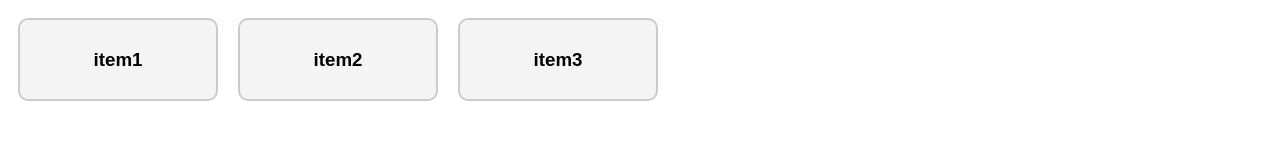
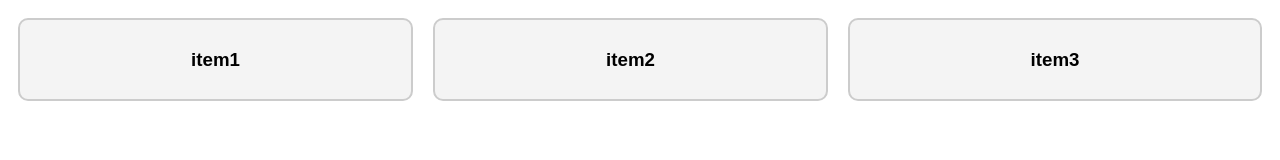
Before and after one commit to yemre41/Modern-HTML5-And-CSS3-Course, a plain HTML site: page CSS Course/12_FlexBasic.html in a window 1280 px wide. Drawn offline with Linux system fonts and the light colour scheme.

Commit message:
CSS Course

```diff
--- a/CSS Course/12_FlexBasic.html
+++ b/CSS Course/12_FlexBasic.html
@@ -29,7 +29,26 @@
         margin: 10px;
         text-align: center;
         border-radius: 10px;
-        width: 200px;
+        /*Tüm genişliği kaplar=grow /shrink 0 / 200px e kadar kuculur*/
+        flex: 1 0 200px;
+        }
+
+        .item-1{
+            /*Ekran küçülsede boyut aynı kalır*/
+            /* flex-shrink: 0; */
+        }
+
+        .item-2{
+            /*Alanın gerı kalanını kaplar*/
+            /* flex-grow: 1;
+            flex-basis: 0; */
+        }
+
+        .item-3{
+            /*Flex-grow 1 in 2 katı olur*/
+            /* flex-grow: 2;
+            flex-basis: 0; */
+            flex: 2;
         }
     </style>
 </head>
```
